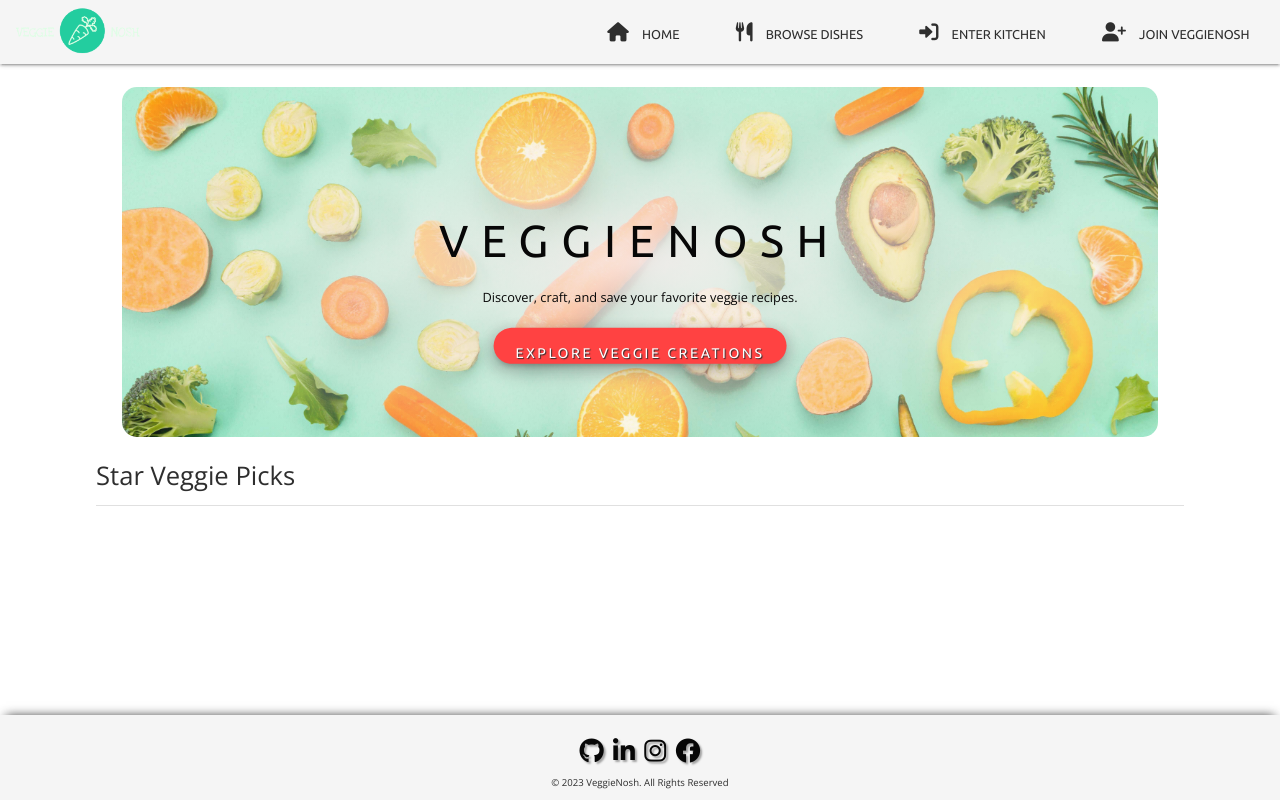
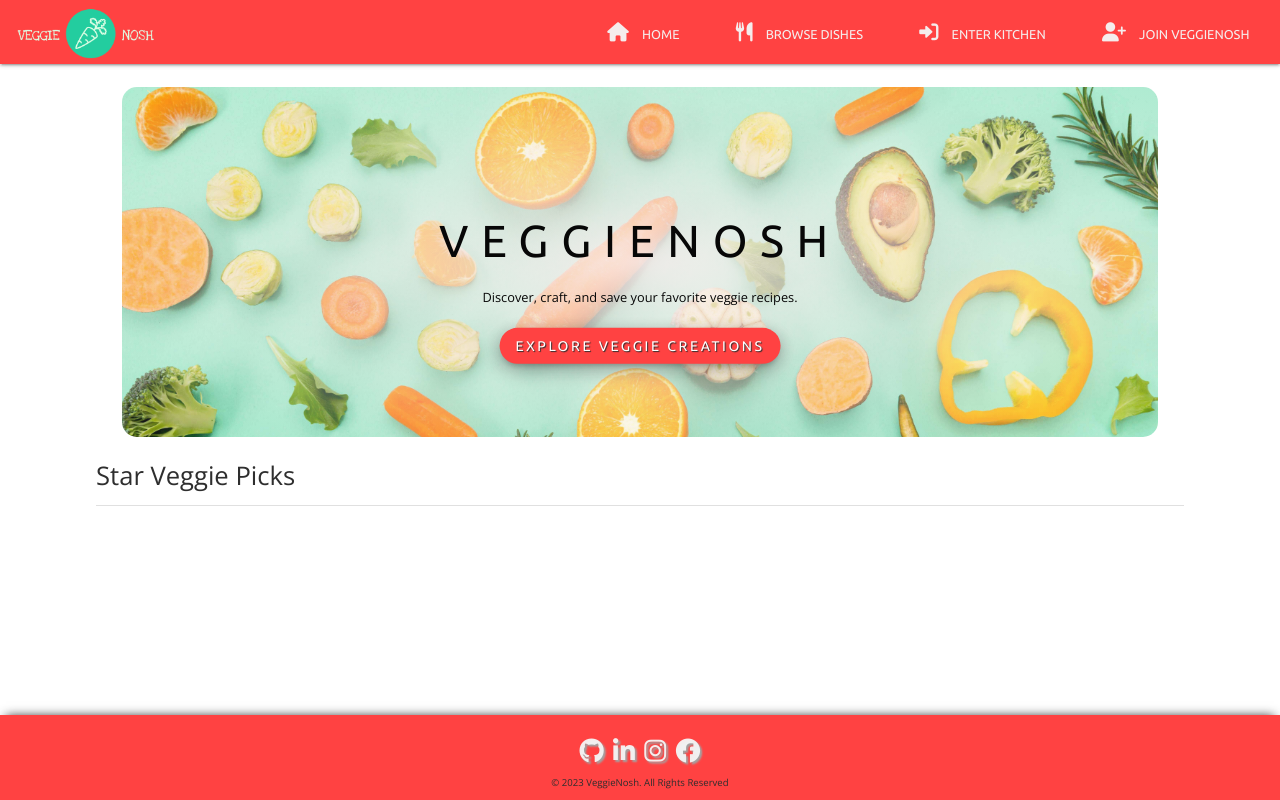
Before and after one commit to irebernardidev/VeggieNosh-MP3, a Flask app: page /home in a window 1280 px wide. Run offline with Flask 3, Linux system fonts and the light colour scheme; data that the repository does not hold is empty; some libraries are stand-ins or nearby versions.

Commit message:
Updated navbar and footer
Updated navbar and footer to `var(--coral)` bg, increased `.brand-logo` height, changed `nav ul a`, `.brand-logo`, and `.media-icons` to `var(--darkwhite)` text, added `margin-right` to nav links, and removed padding from `.btn-main` classes.

```diff
--- a/veggienosh/static/css/style.css
+++ b/veggienosh/static/css/style.css
@@ -152,22 +152,18 @@ nav {
     position: fixed;
     top: 0px;
     z-index: 100;
-    background-color: var(--darkwhite);
+    background-color:var(--coral);
     font-family: var(--primaryfont);
 }
 
-nav img {
-    height: 5.5rem;
-}
-
 nav .brand-logo{
-    height: 100%;
+    height: 110%;
     display: flex;
     align-items: center;
 }
 
 nav ul a {
-    color: var(--lightblack);
+    color: var(--darkwhite);
     padding: 0 2rem;
     font-family: var(--secondaryfont);
     margin-right: 5px;
@@ -177,11 +173,7 @@ nav ul a {
 .navbar-icon {
     margin-right: 0.8rem;
     font-size: 1.5rem;
-    color: var(--lightblack);
-}
-
-.brand-logo {
-    color: var(--darkgrey);
+    color: var(--darkwhite);
 }
 
 .small-nav-icon{
@@ -197,7 +189,7 @@ nav ul a {
 
 /* === FOOTER STYLES === */
 .footer-container {
-    background-color: var(--darkwhite);
+    background-color: var(--coral);
     padding-bottom: 0.5rem;
     color: var(--on-background);
     -webkit-box-shadow: 0px -5px 10px -6px var(--lightblack);
@@ -207,7 +199,7 @@ nav ul a {
 
 .media-icons {
     font-size: 25px;
-    color: var(--black);
+    color: var(--darkwhite);
     margin-bottom: 5px;
     padding: 3px;
     font-weight: 300;
@@ -648,8 +640,6 @@ input[type=text]:not(.browser-default):focus:not([readonly]),
     .home-container {
         width: 90%;
     }
-    .btn-main,
-    .btn-main:link,
     .btn-main:visited {
         padding: .5rem 1.7rem;
     }
```
